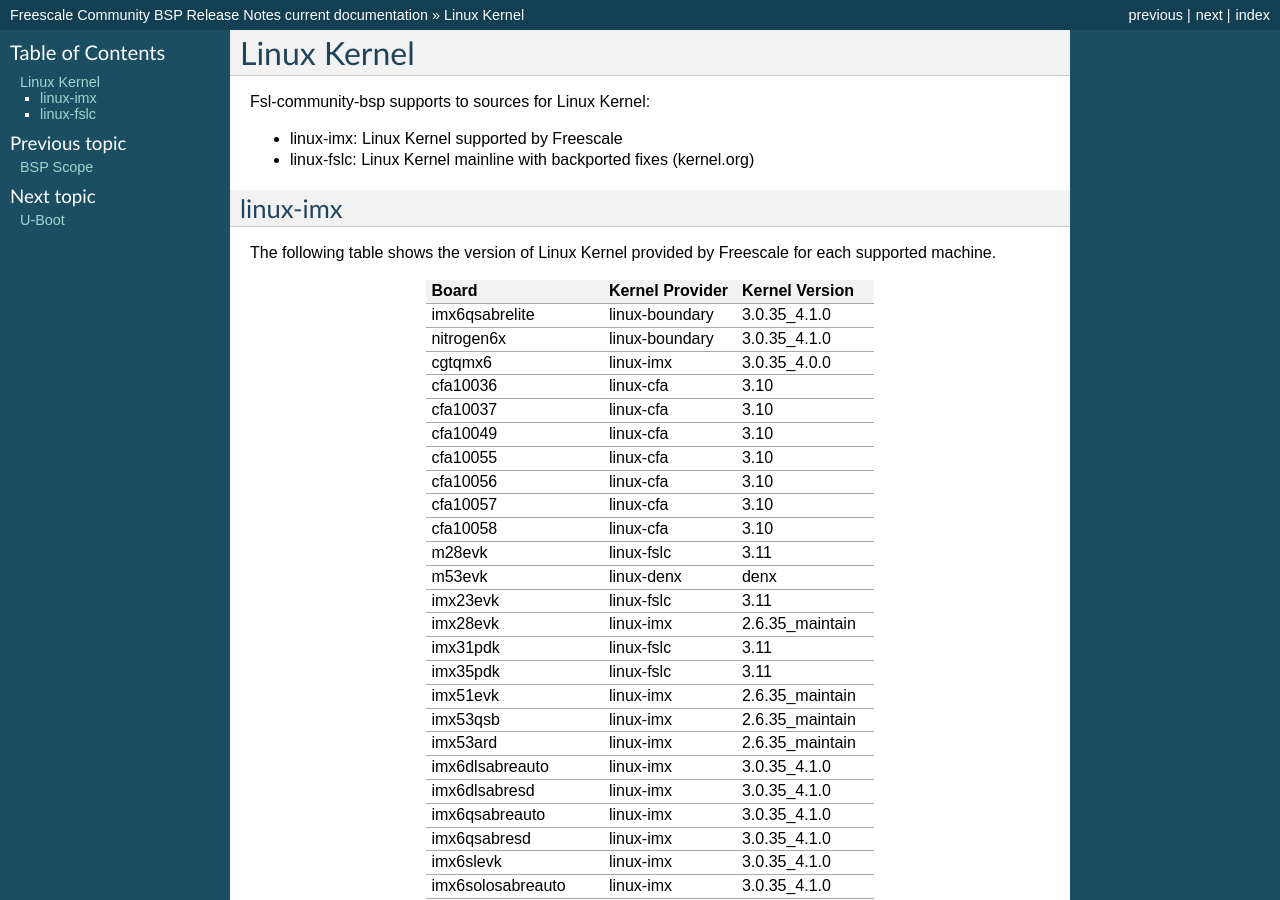
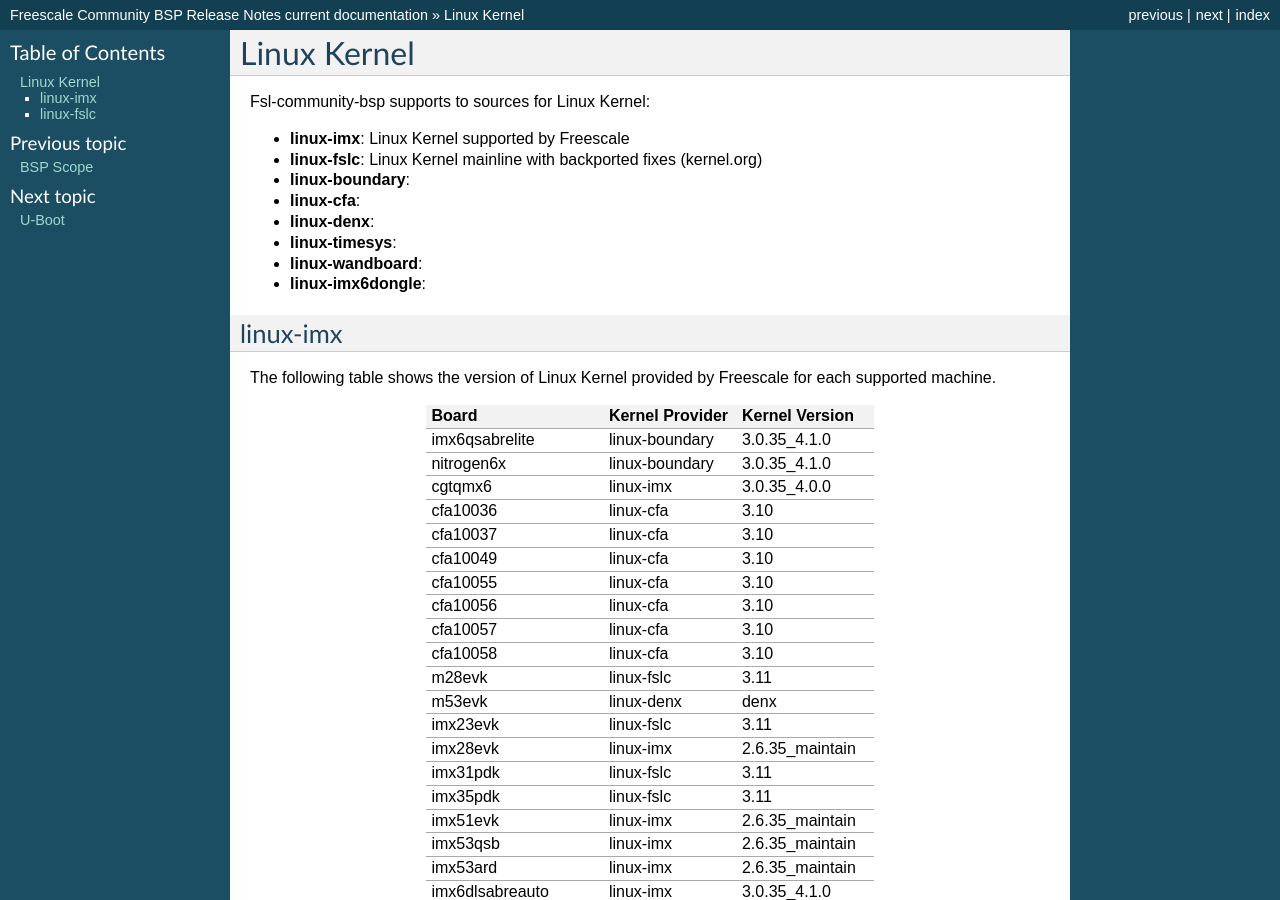
Before and after one commit to Freescale/Documentation, a Sphinx documentation site: the page built from release-notes/source/kernel-linux.rst, in a window 1280 px wide and 900 px high. Built offline with Sphinx 7.4.7, drawn with Linux system fonts in a browser that asks for light colours; some of the changed lines change nothing that is shown.

Commit message:
linux: Parameterize linux version
Add new linux providers to list of providers.

Signed-off-by: Daiane Angolini <angolini@gmail.com>

```diff
--- a/release-notes/source/kernel-linux.rst
+++ b/release-notes/source/kernel-linux.rst
@@ -1,10 +1,23 @@
 Linux Kernel
 ============
+.. |linux_imx_version_mx6| replace:: 3.0.35_4.1.0
+.. |linux_imx_version_mxs5| replace:: 2.6.35_maintain
+.. |linux_fslc_version| replace:: 3.11
+.. |linux_boundary_version| replace:: 3.0.35_4.1.0
+.. |linux_cfa_version| replace:: 3.10
+.. |linux_wandboard_version| replace:: 3.0.35_4.0.0
+
 
 Fsl-community-bsp supports to sources for Linux Kernel:
 
-* linux-imx: Linux Kernel supported by Freescale
-* linux-fslc: Linux Kernel mainline with backported fixes (kernel.org)
+* **linux-imx**: Linux Kernel supported by Freescale
+* **linux-fslc**: Linux Kernel mainline with backported fixes (kernel.org)
+* **linux-boundary**:
+* **linux-cfa**:
+* **linux-denx**:
+* **linux-timesys**:
+* **linux-wandboard**:
+* **linux-imx6dongle**:
 
 ---------
 linux-imx
--- a/release-notes/source/linux-imx.inc
+++ b/release-notes/source/linux-imx.inc
@@ -1,38 +1,38 @@
 ======================  ======================   ====================
 Board                   Kernel Provider          Kernel Version
 ======================  ======================   ====================
-imx6qsabrelite          linux-boundary           3.0.35_4.1.0
-nitrogen6x              linux-boundary           3.0.35_4.1.0
+imx6qsabrelite          linux-boundary           |linux_boundary_version|
+nitrogen6x              linux-boundary           |linux_boundary_version|
 cgtqmx6                 linux-imx                3.0.35_4.0.0
-cfa10036                linux-cfa                3.10
-cfa10037                linux-cfa                3.10
-cfa10049                linux-cfa                3.10
-cfa10055                linux-cfa                3.10
-cfa10056                linux-cfa                3.10
-cfa10057                linux-cfa                3.10
-cfa10058                linux-cfa                3.10
-m28evk                  linux-fslc               3.11
+cfa10036                linux-cfa                |linux_cfa_version|
+cfa10037                linux-cfa                |linux_cfa_version|
+cfa10049                linux-cfa                |linux_cfa_version|
+cfa10055                linux-cfa                |linux_cfa_version|
+cfa10056                linux-cfa                |linux_cfa_version|
+cfa10057                linux-cfa                |linux_cfa_version|
+cfa10058                linux-cfa                |linux_cfa_version|
+m28evk                  linux-fslc               |linux_fslc_version|
 m53evk                  linux-denx               denx
-imx23evk                linux-fslc               3.11
-imx28evk                linux-imx                2.6.35_maintain
-imx31pdk                linux-fslc               3.11
-imx35pdk                linux-fslc               3.11
-imx51evk                linux-imx                2.6.35_maintain
-imx53qsb                linux-imx                2.6.35_maintain
-imx53ard                linux-imx                2.6.35_maintain
-imx6dlsabreauto         linux-imx                3.0.35_4.1.0
-imx6dlsabresd           linux-imx                3.0.35_4.1.0
-imx6qsabreauto          linux-imx                3.0.35_4.1.0
-imx6qsabresd            linux-imx                3.0.35_4.1.0
-imx6slevk               linux-imx                3.0.35_4.1.0
-imx6solosabreauto       linux-imx                3.0.35_4.1.0
-imx6solosabresd         linux-imx                3.0.35_4.1.0
+imx23evk                linux-fslc               |linux_fslc_version|
+imx28evk                linux-imx                |linux_imx_version_mxs5|
+imx31pdk                linux-fslc               |linux_fslc_version|
+imx35pdk                linux-fslc               |linux_fslc_version|
+imx51evk                linux-imx                |linux_imx_version_mxs5|
+imx53qsb                linux-imx                |linux_imx_version_mxs5|
+imx53ard                linux-imx                |linux_imx_version_mxs5|
+imx6dlsabreauto         linux-imx                |linux_imx_version_mx6|
+imx6dlsabresd           linux-imx                |linux_imx_version_mx6|
+imx6qsabreauto          linux-imx                |linux_imx_version_mx6|
+imx6qsabresd            linux-imx                |linux_imx_version_mx6|
+imx6slevk               linux-imx                |linux_imx_version_mx6|
+imx6solosabreauto       linux-imx                |linux_imx_version_mx6|
+imx6solosabresd         linux-imx                |linux_imx_version_mx6|
 twr-vf65gs10            linux-timesys            3.0.15_vybrid
-imx233-olinuxino-maxi   linux-imx                2.6.35_maintain
-imx233-olinuxino-micro  linux-imx                2.6.35_maintain
-imx233-olinuxino-mini   linux-imx                2.6.35_maintain
-wandboard-dual          linux-wandboard          3.0.35_4.0.0
-wandboard-quad          linux-wandboard          3.0.35_4.0.0
-wandboard-solo          linux-wandboard          3.0.35_4.0.0
+imx233-olinuxino-maxi   linux-imx                |linux_imx_version_mxs5|
+imx233-olinuxino-micro  linux-imx                |linux_imx_version_mxs5|
+imx233-olinuxino-mini   linux-imx                |linux_imx_version_mxs5|
+wandboard-dual          linux-wandboard          |linux_wandboard_version|
+wandboard-quad          linux-wandboard          |linux_wandboard_version|
+wandboard-solo          linux-wandboard          |linux_wandboard_version|
 gk802                   linux-imx6dongle         1.1.0-hdmidongle
 ======================  ======================   ====================
```
